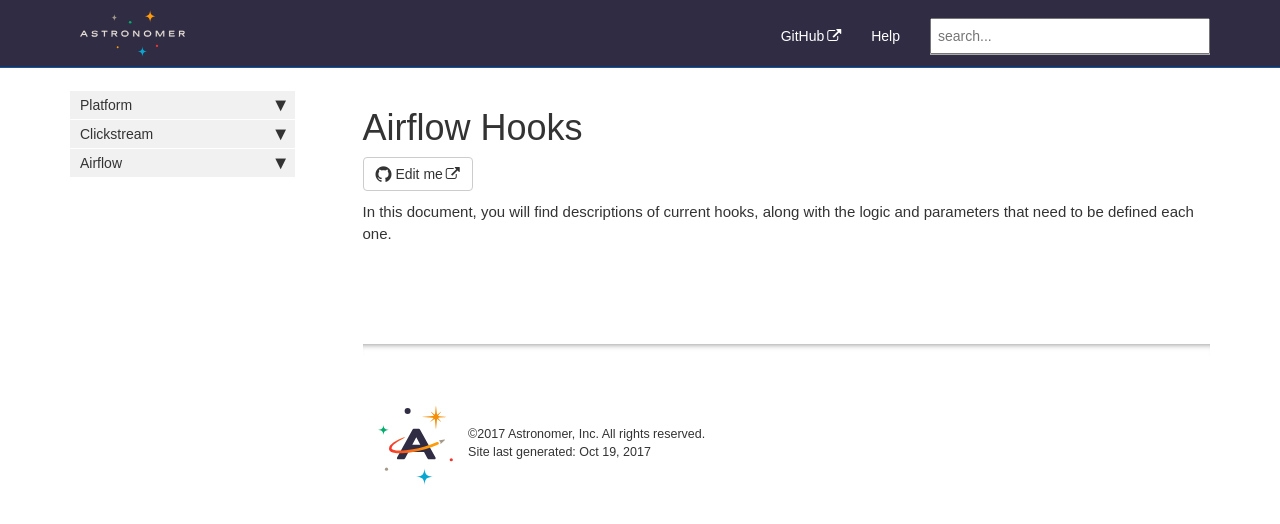
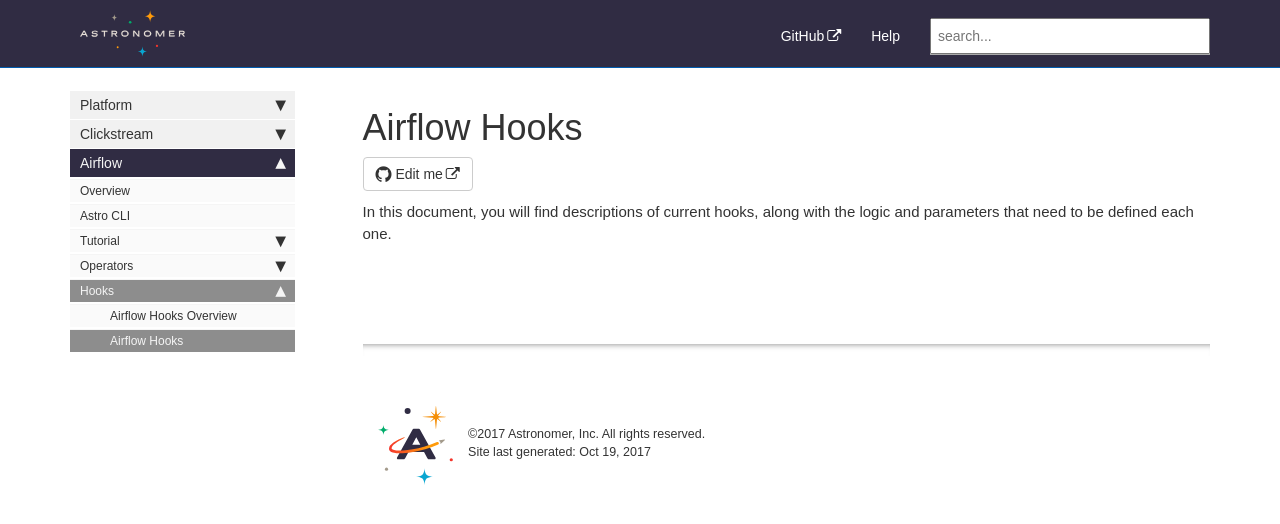
Before and after one commit to petedejoy/documentation, a Jekyll site: the page built from v2/airflow/hooks/hooks.md, in a window 1280 px wide. Shown: the top 524 px of the page. Built offline with Jekyll 4.4.1, drawn with Linux system fonts in a browser that asks for light colours; nearby versions of some CDN libraries; some web fonts are replaced; comment, search, counter and statistics services are not loaded.

Commit message:
changed index file names to hooks and operators

```diff
--- a/_data/sidebars/platform_sidebar.yml
+++ b/_data/sidebars/platform_sidebar.yml
@@ -252,7 +252,7 @@ entries:
           output: web, pdf
 
         - title: Airflow Operators
-          url: /v2/airflow/operators/index.html
+          url: /v2/airflow/operators/operators.html
           output: web, pdf
 
       - title: Hooks
@@ -264,5 +264,5 @@ entries:
           output: web, pdf
 
         - title: Airflow Hooks
-          url: /v2/airflow/hooks/index.html
+          url: /v2/airflow/hooks/hooks.html
           output: web, pdf
```
Also changed, not shown: v2/clickstream/destinations/mixpanel.md (+1 -1 lines), v2/airflow/hooks/hooks.md (renamed from v2/airflow/hooks/index.md), v2/airflow/operators/operators.md (renamed from v2/airflow/operators/index.md).
